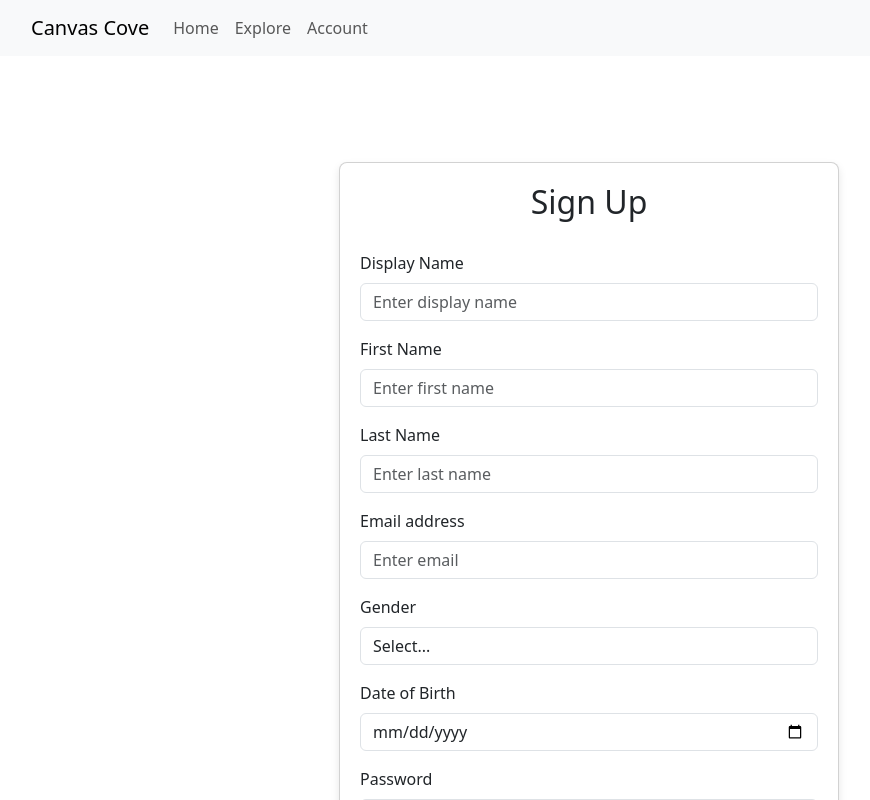
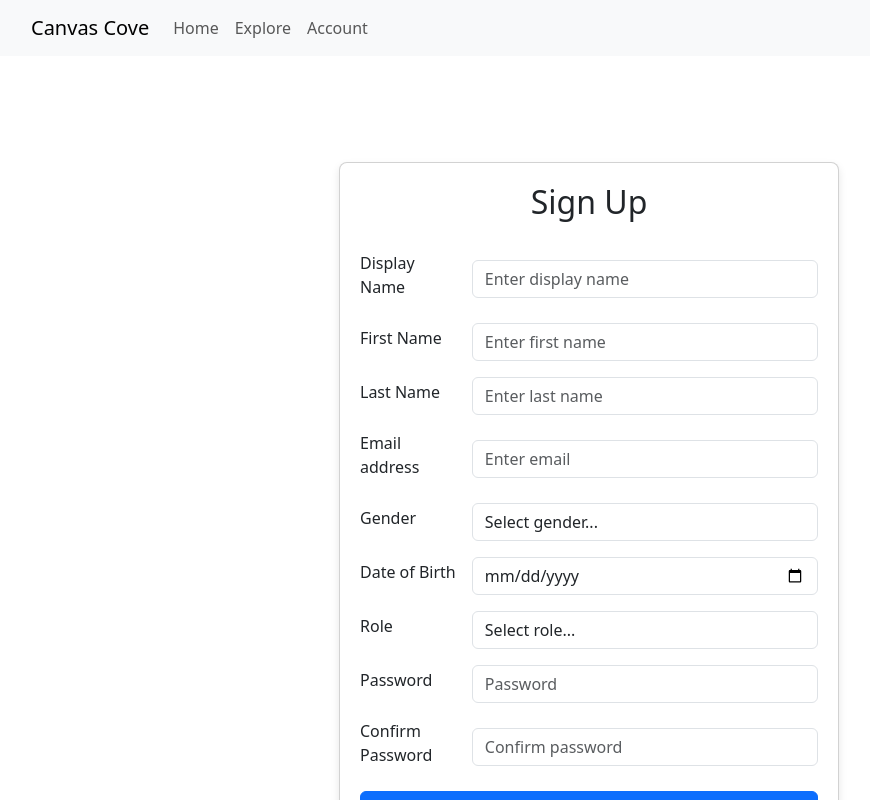
Before and after one commit to naveenrenji/CanvasCove, a React (Create React App) app in the folder client/: page /sign-up in a window 1280 px wide. Shown: the top 800 px of the page, without its empty margins (51-921 px from the left). Built offline with nearby package versions, Linux system fonts and the light colour scheme.

Commit message:
[Signup feature] Client side logic and api service

```diff
--- a/client/src/AuthContext.js
+++ b/client/src/AuthContext.js
@@ -3,6 +3,7 @@ import { createContext } from "react";
 const AuthContext = createContext({
   user: {},
   isLoggedIn: false,
+  signIn: () => {}
   // TODO: Add more context as and when required
 });
 
--- /dev/null
+++ b/client/src/api/auth.js
@@ -0,0 +1,27 @@
+import httpInstance from "./httpInstance";
+
+export const signUp = async (
+    firstName,
+    lastName,
+    email,
+    password,
+    dateOfBirth,
+    role,
+    gender
+  ) => {
+    const res = await httpInstance.post("/signup", {
+      firstName,
+      lastName,
+      email,
+      password,
+      dateOfBirth,
+      role,
+      gender,
+    });
+    return res.data;
+  };
+
+export const login = async (email, password) => {
+    const res = await httpInstance.post("/login", { email, password });
+    return res.data;
+};
--- a/client/src/api/index.js
+++ b/client/src/api/index.js
@@ -1 +1,2 @@
 export * as artAPI from "./art.js";
+export * as authAPI from "./auth.js";
--- a/client/src/components/AuthProvider.js
+++ b/client/src/components/AuthProvider.js
@@ -1,6 +1,9 @@
 import React, { useMemo, useState, useCallback, useEffect } from "react";
 import { Loader } from "./index";
 import AuthContext from "../AuthContext";
+import { setToStorage } from "../helpers";
+
+const userAccessTokenKey = process.env.REACT_APP_USER_ACCESS_TOKEN_KEY;
 
 const AuthProvider = ({ children }) => {
   const [user, setUser] = useState();
@@ -20,15 +23,26 @@ const AuthProvider = ({ children }) => {
     getCurrentUser();
   }, [getCurrentUser]);
 
+  const signIn = useCallback(
+    async (accesstoken, callback) => {
+      setToStorage(userAccessTokenKey, accesstoken);
+      setIsLoggedIn(!!accesstoken);
+      await getCurrentUser();
+      callback();
+    },
+    [getCurrentUser]
+  );
 
   const authValues = useMemo(
     () => ({
       user,
+      signIn,
       isLoggedIn,
       getCurrentUser,
     }),
     [
       user,
+      signIn,
       isLoggedIn,
       getCurrentUser
     ]
--- a/client/src/components/Signup.js
+++ b/client/src/components/Signup.js
@@ -1,6 +1,8 @@
 import React, { useState } from "react";
+import { useNavigate } from "react-router-dom";
+
 import "./styles.css";
-import { GENDERS, AGE_DATE_RANGE } from "../constants";
+import { GENDERS, USER_ROLES, AGE_DATE_RANGE } from "../constants";
 import {
     formatDate,
     validateName,
@@ -9,9 +11,13 @@ import {
     validateConfirmPassword
 } from "../helpers";
 import { Form, Button, Card, Alert } from 'react-bootstrap';
+import { authAPI } from "../api";
+import useAuth from "../useAuth";
 
 
 const Signup = () => {
+    const auth = useAuth();
+    const navigate = useNavigate();
     // Fields - username, firstname, lastname, email, password, confirmPassword, dob, gender
     const [displayName, setDisplayName] = useState({
         value: "",
@@ -45,29 +51,57 @@ const Signup = () => {
         value: "",
         error: ""
     });
+    const [role, setRole] = useState({
+        value: USER_ROLES.CONNOISSEUR,
+        error: ""
+    });
+    const [error, setError] = useState();
+
     const isFormInvalid = () => {
         return !!displayName.error || !!firstName.error || !!lastName.error
-            || !!email.error || !!password.error || !!confirmPassword.error || !!dob.error || !!gender.error;
+            || !!email.error || !!password.error || !!confirmPassword.error
+            || !!dob.error || !!gender.error || !!role.error;
     };
-    const [error, setError] = useState()
 
     const handleSubmit = async (e) => {
         e.preventDefault()
         e.stopPropagation();
-        if (isFormInvalid) {
+        if (isFormInvalid()) {
             setError("Make sure you have filled all fields without any errors")
-        } else {
-            setError();
-            alert("Good to go!")
+            return;
         }
-    }
+        setError();
+        try {
+            const res = await authAPI.signUp(
+                dob.value,
+                role.value,
+                gender.value,
+                password.value,
+                lastName.value.trim(),
+                firstName.value.trim(),
+                email.value.trim().toLowerCase()
+            );
+            await auth.signIn(res?.accesstoken, () => {
+                navigate("/home", {
+                  replace: true,
+                });
+            });
+        } catch (error) {
+            setError(
+                error?.response?.data?.error ||
+                error?.message ||
+                "Error occurred while creating user. Please try again."
+            );
+        };
+    };
+
     return (
     <Card className="signup-form">
         <h2 className="signup-header">Sign Up</h2>
         <Form
             onChange={() => setError()}
         >
-        <Form.Group className="mb-3" controlId="formBasicUsername">
+        <Form.Group className="mb-3 form-group" controlId="formBasicUsername">
             <Form.Label>Display Name</Form.Label>
             <Form.Control
                 required
@@ -88,7 +122,7 @@ const Signup = () => {
             </Form.Control.Feedback>
         </Form.Group>
 
-        <Form.Group className="mb-3" controlId="formBasicUsername">
+        <Form.Group className="mb-3 form-group" controlId="formBasicUsername">
             <Form.Label>First Name</Form.Label>
             <Form.Control
                 required
@@ -109,7 +143,7 @@ const Signup = () => {
             </Form.Control.Feedback>
         </Form.Group>
 
-        <Form.Group className="mb-3" controlId="formBasicUsername">
+        <Form.Group className="mb-3 form-group" controlId="formBasicUsername">
             <Form.Label>Last Name</Form.Label>
             <Form.Control
                 required
@@ -130,7 +164,7 @@ const Signup = () => {
             </Form.Control.Feedback>
         </Form.Group>
 
-        <Form.Group className="mb-3" controlId="formBasicEmail">
+        <Form.Group className="mb-3 form-group" controlId="formBasicEmail">
             <Form.Label>Email address</Form.Label>
             <Form.Control
                 required
@@ -151,7 +185,7 @@ const Signup = () => {
             </Form.Control.Feedback>
         </Form.Group>
 
-        <Form.Group className="mb-3" controlId="formGenderSelect">
+        <Form.Group className="mb-3 form-group" controlId="formGenderSelect">
             <Form.Label>Gender</Form.Label>
             <Form.Control
                 required
@@ -166,7 +200,7 @@ const Signup = () => {
                 }}
                 isInvalid={!!gender.error}
             >
-                <option value="">Select...</option>
+                <option value="">Select gender...</option>
                 {Object.entries(GENDERS).map(([key, value]) => (
                   <option key={key} value={key}>{value}</option>
                 ))}
@@ -176,7 +210,7 @@ const Signup = () => {
             </Form.Control.Feedback>
         </Form.Group>
 
-        <Form.Group className="mb-3" controlId="formGenderSelect">
+        <Form.Group className="mb-3 form-group" controlId="formGenderSelect">
             <Form.Label>Date of Birth</Form.Label>
             <Form.Control
                 required
@@ -199,7 +233,32 @@ const Signup = () => {
             </Form.Control.Feedback>
         </Form.Group>
 
-        <Form.Group className="mb-3" controlId="formBasicPassword">
+        <Form.Group className="mb-3 form-group" controlId="formRoleSelect">
+            <Form.Label>Role</Form.Label>
+            <Form.Control
+                required
+                as="select"
+                value={role.value}
+                onChange={(e) => {
+                    const value = e?.target?.value
+                    setRole({
+                        error: value ? "" : "Role is required",
+                        value
+                    });
+                }}
+                isInvalid={!!role.error}
+            >
+                <option value="">Select role...</option>
+                {Object.entries(USER_ROLES).map(([key, value]) => (
+                  <option key={key} value={key}>{value}</option>
+                ))}
+            </Form.Control>
+            <Form.Control.Feedback type="invalid">
+                {gender.error}
+            </Form.Control.Feedback>
+        </Form.Group>
+
+        <Form.Group className="mb-3 form-group" controlId="formBasicPassword">
             <Form.Label>Password</Form.Label>
             <Form.Control
                 required
@@ -220,17 +279,17 @@ const Signup = () => {
             </Form.Control.Feedback>
         </Form.Group>
 
-        <Form.Group className="mb-3" controlId="formBasicConfirmPassword">
+        <Form.Group className="mb-3 form-group" controlId="formBasicConfirmPassword">
             <Form.Label>Confirm Password</Form.Label>
             <Form.Control
                 required
                 type="password"
-                placeholder="Confirm Password"
+                placeholder="Confirm password"
                 value={confirmPassword.value}
                 onChange={(e) => {
                     const value = e?.target?.value
                     setConfirmPassword({
-                        error: validateConfirmPassword(value, password),
+                        error: validateConfirmPassword(value, password.value),
                         value,
                     });
                 }}
--- a/client/src/components/styles.css
+++ b/client/src/components/styles.css
@@ -18,3 +18,17 @@
     margin: 5px;
     color: red;
 }
+
+.form-group {
+    display: flex;
+    width: 100%;
+    flex-direction: row;
+    align-items: center;
+    justify-content: space-between;
+    height: 100%;
+}
+
+.form-group label {
+    width: 30%;
+    margin-right: 10px;
+}
--- a/client/src/constants.js
+++ b/client/src/constants.js
@@ -19,3 +19,8 @@ export const AGE_DATE_RANGE = {
   MIN: new Date((new Date()).getFullYear() - 75, (new Date()).getMonth(), (new Date()).getDate()),
   MAX: new Date((new Date()).getFullYear() - 15, (new Date()).getMonth(), (new Date()).getDate())
 };
+
+export const USER_ROLES = {
+  ARTIST: "Artist",
+  CONNOISSEUR: "Connoisseur",
+};
```
